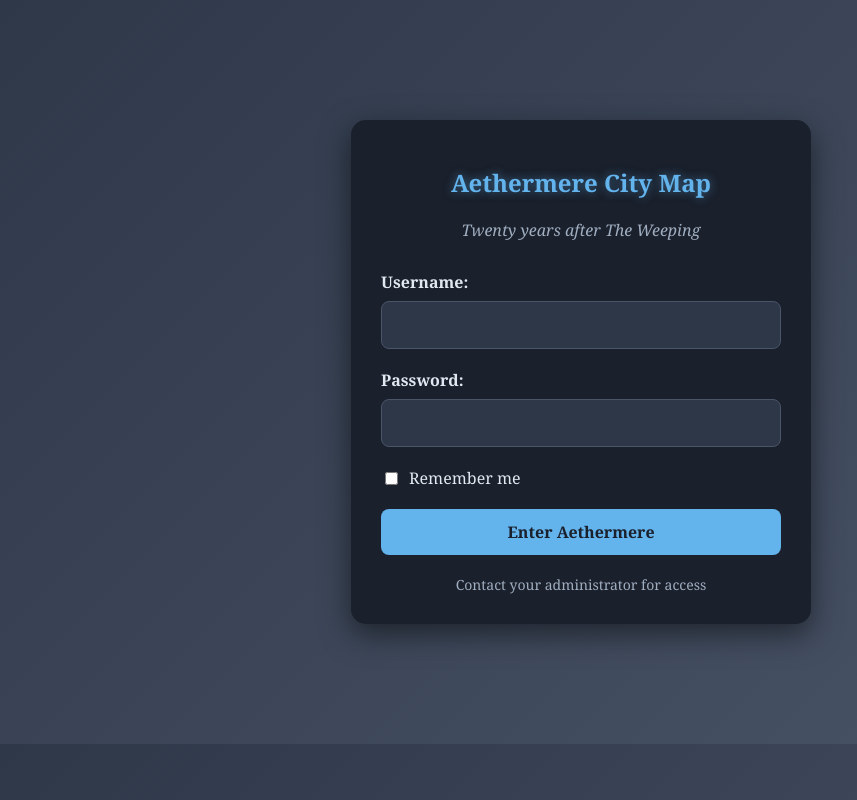
After one commit to turingtestable/AethermereMap, a Flask app: page /auth/login in a window 1280 px wide. The commit adds this page. Shown: the whole page, without its empty margins (59-916 px from the left). Run offline with Flask 3, Linux system fonts and the light colour scheme.

Commit message:
Added simple auth

```diff
--- a/app/__init__.py
+++ b/app/__init__.py
@@ -25,6 +25,9 @@ def create_app(config_class=Config):
     from app.routes.api import bp as api_bp
     app.register_blueprint(api_bp, url_prefix='/api')
 
+    from app.routes.auth import bp as auth_bp
+    app.register_blueprint(auth_bp, url_prefix='/auth')
+
     return app
 
 from app import models
--- /dev/null
+++ b/app/routes/auth.py
@@ -0,0 +1,36 @@
+from flask import Blueprint, render_template, request, flash, redirect, url_for
+from flask_login import login_user, logout_user, login_required, current_user
+from app.models import User
+from app import db
+
+bp = Blueprint('auth', __name__)
+
+@bp.route('/login', methods=['GET', 'POST'])
+def login():
+    if current_user.is_authenticated:
+        return redirect(url_for('main.index'))
+
+    if request.method == 'POST':
+        username = request.form['username']
+        password = request.form['password']
+        remember_me = bool(request.form.get('remember_me'))
+
+        user = User.query.filter_by(username=username).first()
+
+        if user and user.check_password(password):
+            login_user(user, remember=remember_me)
+            next_page = request.args.get('next')
+            if not next_page:
+                next_page = url_for('main.index')
+            return redirect(next_page)
+        else:
+            flash('Invalid username or password', 'error')
+
+    return render_template('auth/login.html')
+
+@bp.route('/logout')
+@login_required
+def logout():
+    logout_user()
+    flash('You have been logged out', 'info')
+    return redirect(url_for('auth.login'))
--- a/app/routes/main.py
+++ b/app/routes/main.py
@@ -1,9 +1,11 @@
 from flask import Blueprint, render_template
+from flask_login import login_required, current_user
 from app.models import District
 
 bp = Blueprint('main', __name__)
 
 @bp.route('/')
+@login_required
 def index():
     districts = District.query.order_by(District.district_number).all()
     return render_template('index.html', districts=districts)
--- /dev/null
+++ b/app/templates/auth/login.html
@@ -0,0 +1,151 @@
+<!DOCTYPE html>
+<html lang="en">
+<head>
+    <meta charset="UTF-8">
+    <meta name="viewport" content="width=device-width, initial-scale=1.0">
+    <title>Login - Aethermere City Map</title>
+    <link rel="stylesheet" href="{{ url_for('static', filename='css/style.css') }}">
+    <style>
+        .login-container {
+            max-width: 400px;
+            margin: 100px auto;
+            background: #1a202c;
+            border-radius: 15px;
+            padding: 30px;
+            box-shadow: 0 10px 30px rgba(0,0,0,0.5);
+        }
+
+        .login-title {
+            text-align: center;
+            font-size: 24px;
+            margin-bottom: 20px;
+            color: #63b3ed;
+            text-shadow: 0 0 10px rgba(99, 179, 237, 0.5);
+        }
+
+        .form-group {
+            margin-bottom: 20px;
+        }
+
+        .form-group label {
+            display: block;
+            color: #e2e8f0;
+            margin-bottom: 8px;
+            font-weight: bold;
+        }
+
+        .form-group input[type="text"],
+        .form-group input[type="password"] {
+            width: 100%;
+            padding: 12px;
+            background: #2d3748;
+            border: 1px solid #4a5568;
+            border-radius: 8px;
+            color: #e2e8f0;
+            font-family: 'Georgia', serif;
+            font-size: 16px;
+            box-sizing: border-box;
+        }
+
+        .form-group input:focus {
+            outline: none;
+            border-color: #63b3ed;
+            box-shadow: 0 0 5px rgba(99, 179, 237, 0.3);
+        }
+
+        .checkbox-group {
+            display: flex;
+            align-items: center;
+            gap: 8px;
+            margin-bottom: 20px;
+        }
+
+        .checkbox-group input[type="checkbox"] {
+            accent-color: #63b3ed;
+        }
+
+        .login-btn {
+            width: 100%;
+            padding: 12px;
+            background: #63b3ed;
+            color: #1a202c;
+            border: none;
+            border-radius: 8px;
+            font-size: 16px;
+            font-family: 'Georgia', serif;
+            font-weight: bold;
+            cursor: pointer;
+            transition: opacity 0.3s ease;
+        }
+
+        .login-btn:hover {
+            opacity: 0.8;
+        }
+
+        .alert {
+            padding: 12px;
+            border-radius: 8px;
+            margin-bottom: 20px;
+            font-weight: bold;
+        }
+
+        .alert-error {
+            background: #742a2a;
+            color: #f56565;
+            border: 1px solid #f56565;
+        }
+
+        .alert-info {
+            background: #2a4365;
+            color: #63b3ed;
+            border: 1px solid #63b3ed;
+        }
+
+        .login-footer {
+            text-align: center;
+            margin-top: 20px;
+            color: #a0aec0;
+            font-size: 14px;
+        }
+    </style>
+</head>
+<body>
+    <div class="login-container">
+        <h1 class="login-title">Aethermere City Map</h1>
+        <p style="text-align: center; color: #a0aec0; margin-bottom: 30px; font-style: italic;">
+            Twenty years after The Weeping
+        </p>
+
+        {% with messages = get_flashed_messages(with_categories=true) %}
+            {% if messages %}
+                {% for category, message in messages %}
+                    <div class="alert alert-{{ category }}">{{ message }}</div>
+                {% endfor %}
+            {% endif %}
+        {% endwith %}
+
+        <form method="POST">
+            <div class="form-group">
+                <label for="username">Username:</label>
+                <input type="text" id="username" name="username" required>
+            </div>
+
+            <div class="form-group">
+                <label for="password">Password:</label>
+                <input type="password" id="password" name="password" required>
+            </div>
+
+            <div class="checkbox-group">
+                <input type="checkbox" id="remember_me" name="remember_me">
+                <label for="remember_me" style="margin-bottom: 0;">Remember me</label>
+            </div>
+
+            <button type="submit" class="login-btn">Enter Aethermere</button>
+        </form>
+
+        <div class="login-footer">
+            Contact your administrator for access
+        </div>
+    </div>
+</body>
+</html>
--- a/config/config.py
+++ b/config/config.py
@@ -7,6 +7,6 @@ load_dotenv(os.path.join(basedir, '.env'))
 class Config:
     SECRET_KEY = os.environ.get('SECRET_KEY') or 'dev-secret-key-change-in-production'
     SQLALCHEMY_DATABASE_URI = os.environ.get('DATABASE_URL') or \
-        'sqlite:////Users/jacobhilty/Sites/AethermereMap/aethermere.db'
+        'sqlite:////Users/jacobhilty/Sites/AethermereMap/instance/aethermere.db'
     SQLALCHEMY_TRACK_MODIFICATIONS = False
     WTF_CSRF_ENABLED = False
```
Also changed, not shown: app/models/user.py (+20 -2 lines), app/routes/api.py (+11 -0 lines), app/templates/index.html (+21 -2 lines), create_user.py (added, +53 -0 lines).
